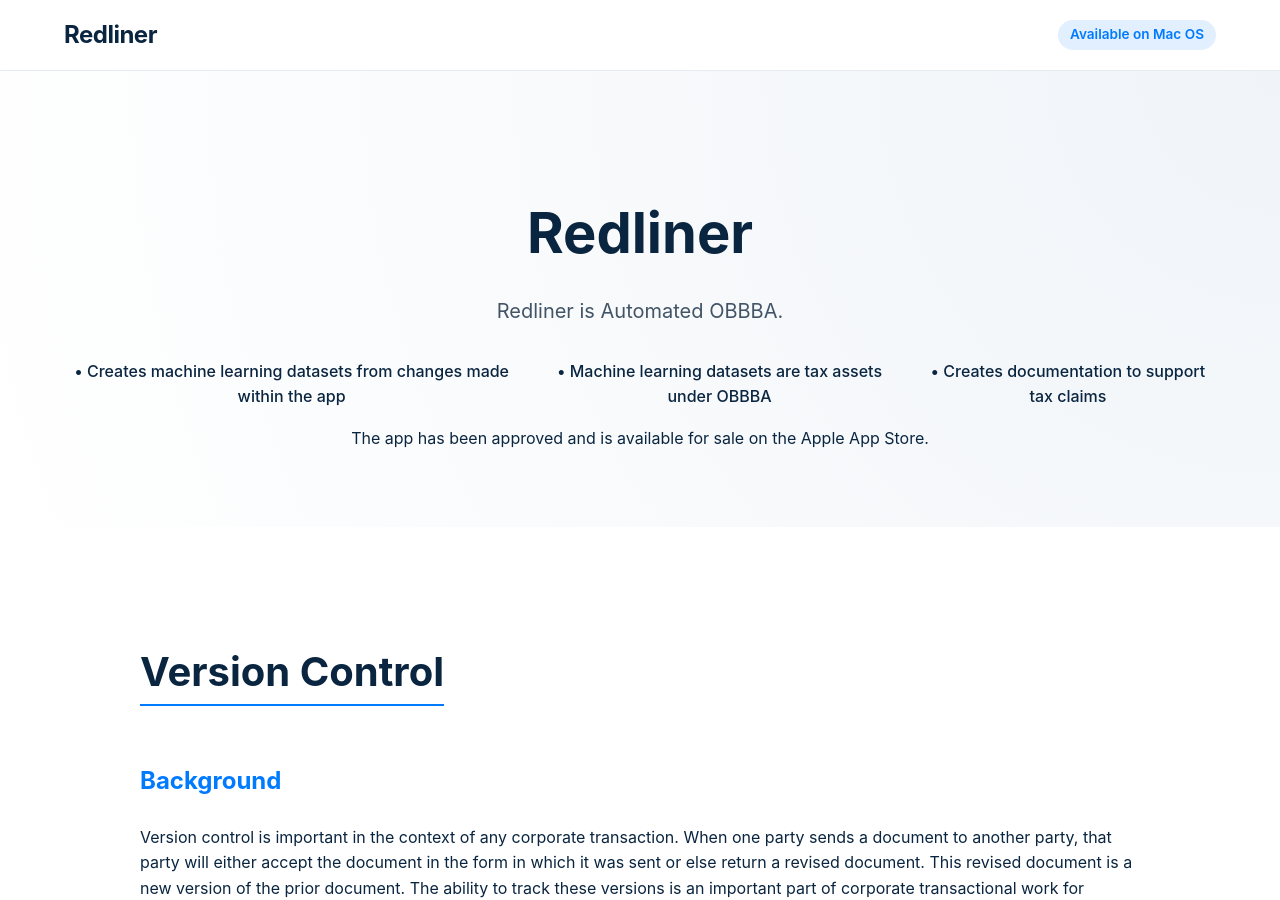
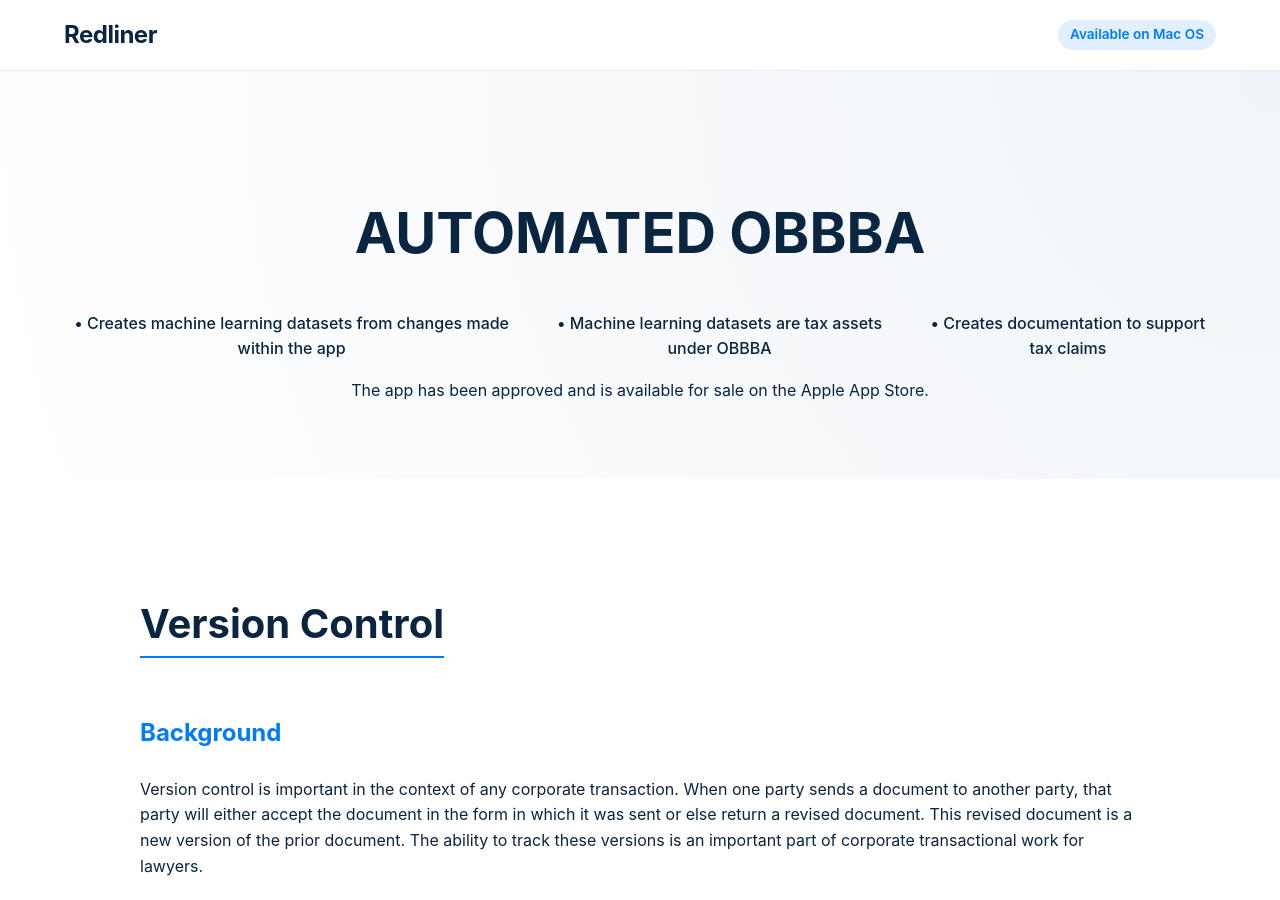
Before and after one commit to advocatesclose/redliner-site, a Jekyll site: the page index.html, which Jekyll copies as it is, in a window 1280 px wide and 900 px high. Built offline with Jekyll 4.4.1, drawn with Linux system fonts in a browser that asks for light colours.

Commit message:
Change header to 'AUTOMATED OBBBA'
Updated header text and removed hero subtext.

```diff
--- a/index.html
+++ b/index.html
@@ -189,8 +189,8 @@
     </nav>
 
     <header>
-        <h1>Redliner</h1>
-        <p class="hero-sub">Redliner is Automated OBBBA.</p>
+        <h1>AUTOMATED OBBBA</h1>
+        <p class="hero-sub"></p>
         <ul style="list-style: none; padding: 0; display: flex; justify-content: center; gap: 20px; font-weight: 500;">
             <li>• Creates machine learning datasets from changes made within the app</li>
             <li>• Machine learning datasets are tax assets under OBBBA</li>
```
